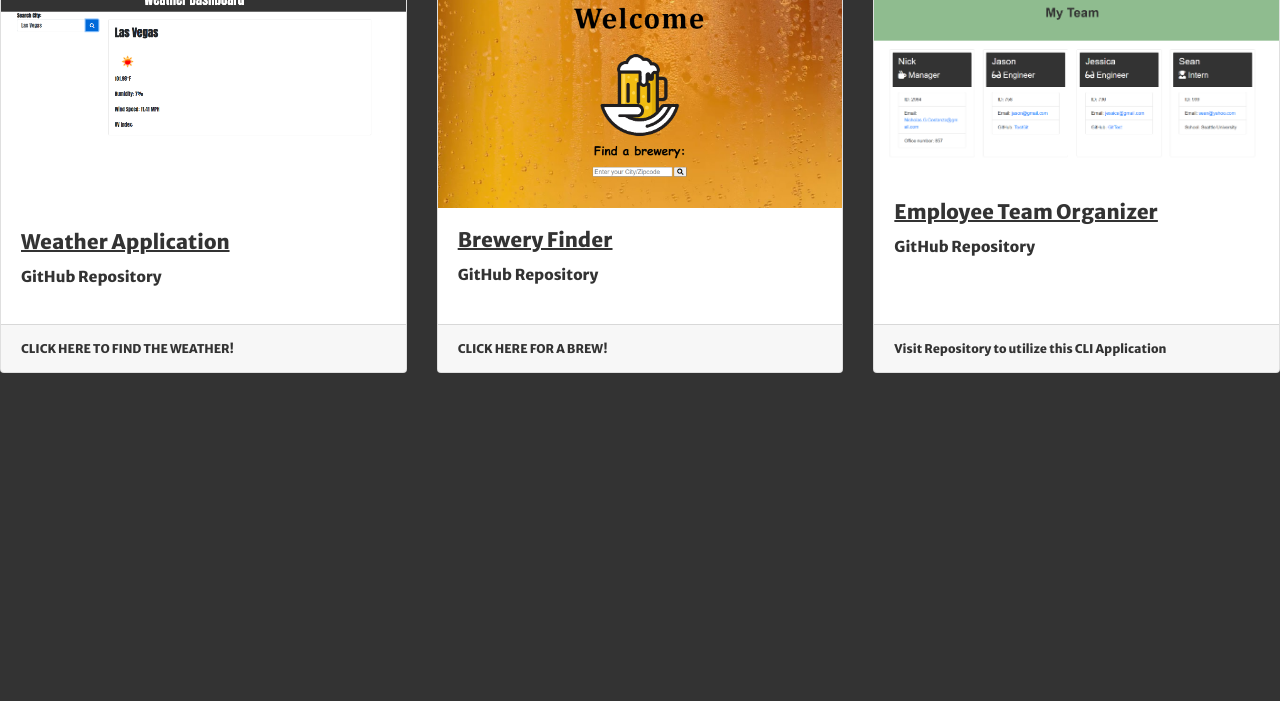
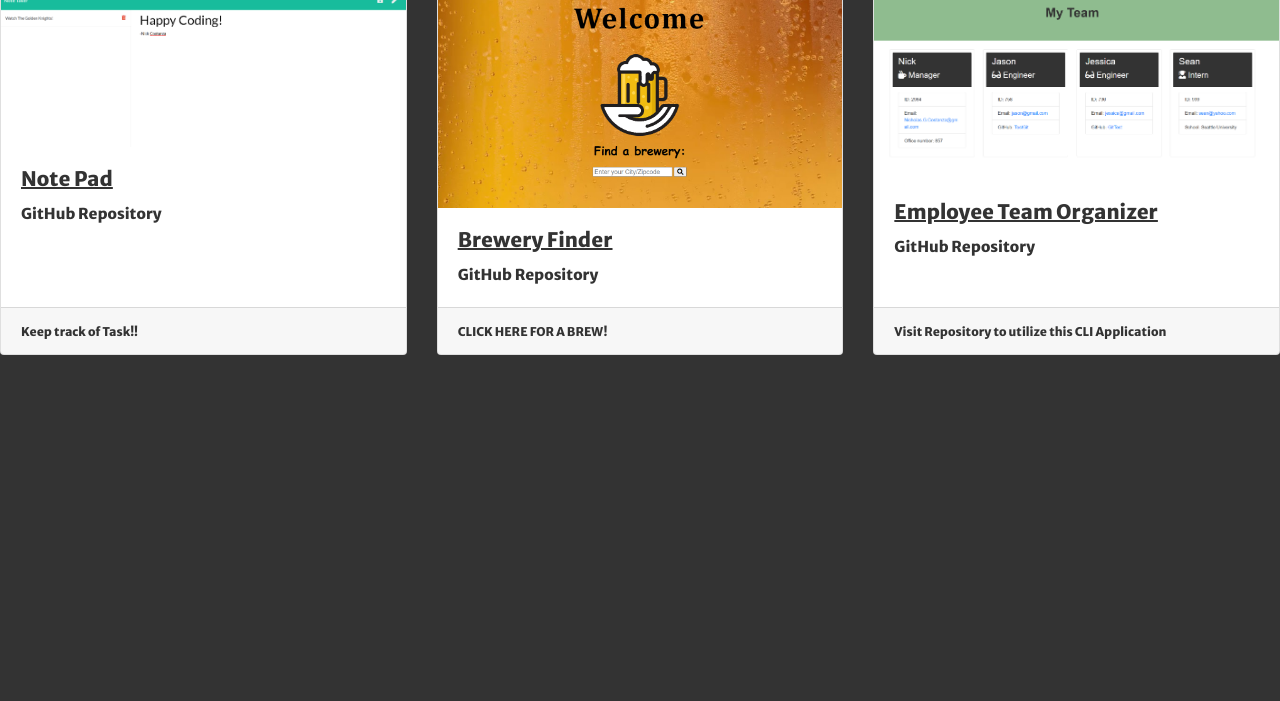
Before and after one commit to Nickcostanza/personal-portfolio, a plain HTML site: page portfolio.html in a window 1280 px wide. Shown: the part 99-800 px from the top of the page. Drawn offline with nearby package versions, Linux system fonts and the light colour scheme.

Commit message:
updated portfolio with note-pad app

```diff
--- a/portfolio.html
+++ b/portfolio.html
@@ -28,13 +28,13 @@
     <header id="port-head"><h3 style="text-align: center; text-decoration: underline;">PORTFOLIO</h3></header>
     <div class="card-deck">
       <div class="card">
-        <img src="assets\HomePage-weather.png" class="card-img-top" alt="Weather-App">
+        <img src=".\assets\Note-taker-HP.png" class="card-img-top" alt="Note Pad">
         <div class="card-body">
-          <h5 class="card-title">Weather Application</h5>
-          <p class="card-text"><a class="git-links" href="https://github.com/Nickcostanza/weather-app">GitHub Repository</a><p/>
+          <h5 class="card-title">Note Pad</h5>
+          <p class="card-text"><a class="git-links" href="https://github.com/Nickcostanza/note-taker">GitHub Repository</a><p/>
         </div>
         <div class="card-footer">
-          <small><a class="site-links" target="#" href="https://nickcostanza.github.io/weather-app/">CLICK HERE TO FIND THE WEATHER!</a></small>
+          <small><a class="site-links" target="#" href="https://note-taker-nc.herokuapp.com/">Keep track of Task!!</a></small>
         </div>
       </div>
       <div class="card">
```
Also changed, not shown: assets/Note-taker-HP.png (added).
